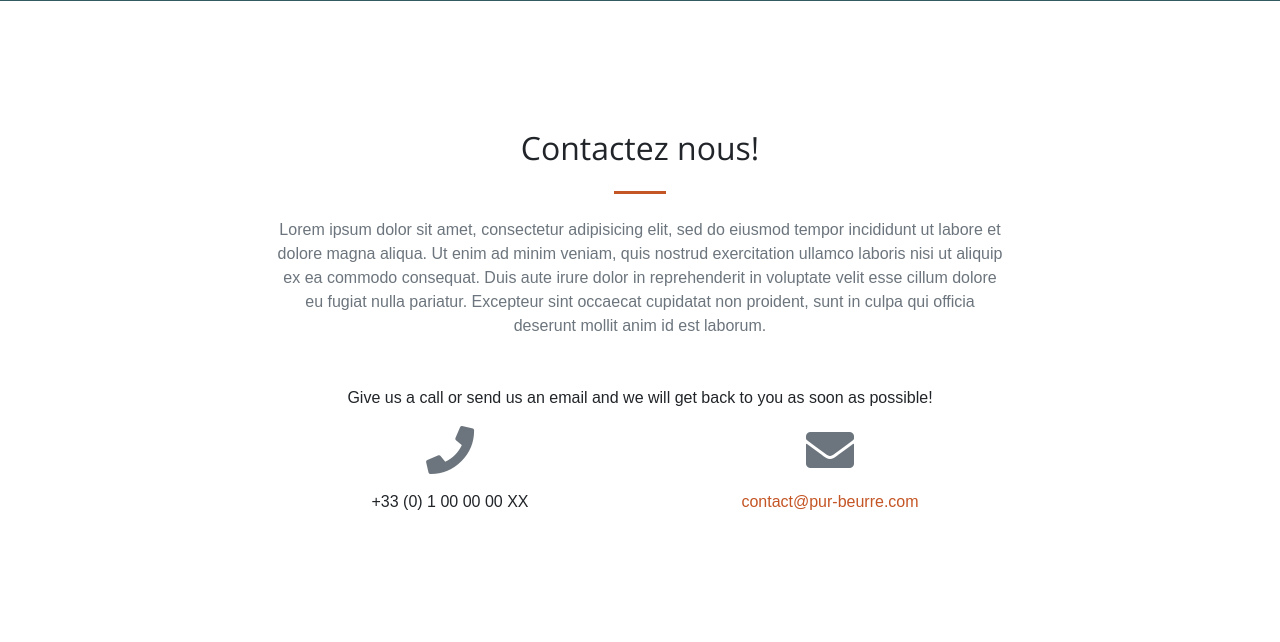
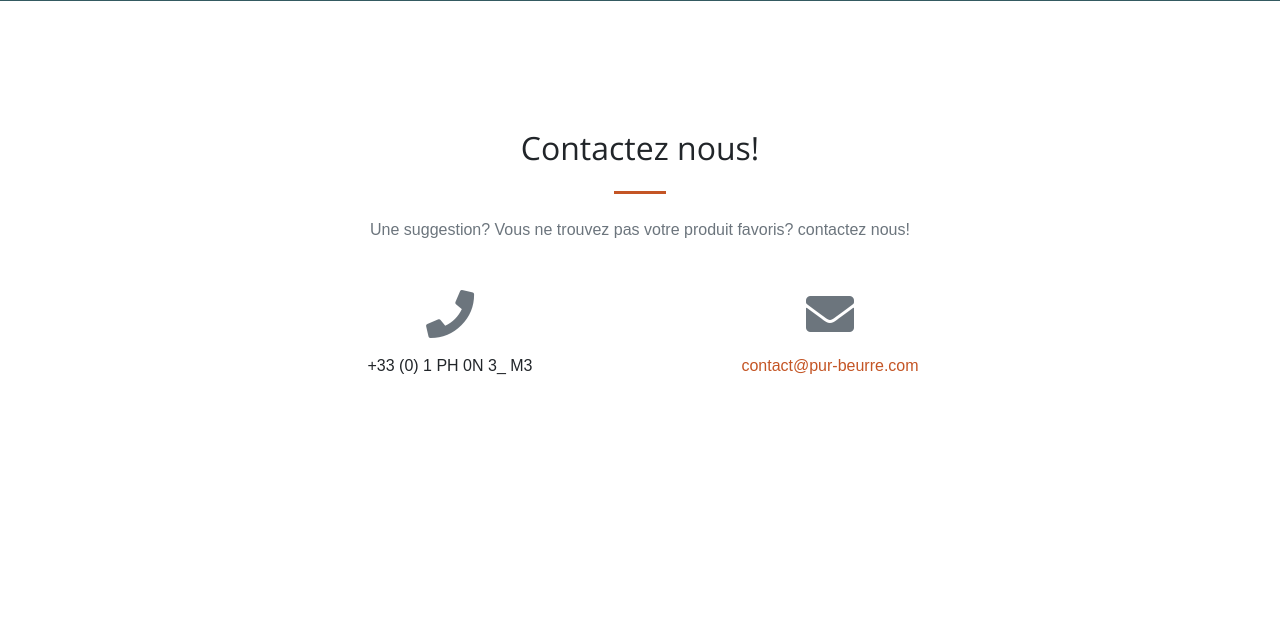
Before and after one commit to NicolasFlandrois/Pur-Beurre, a Django app: page / in a window 1280 px wide. Shown: the part 1253-1895 px from the top of the page. After the commit the page ends 1628 px from the top, so only its background shows below. Run offline with Django 3.2, Linux system fonts and the light colour scheme; some libraries are stand-ins or nearby versions; some web fonts are replaced.

Commit message:
Update - Contact (Info & URLS)
Not entirely successful. The URLS doesn't redirect to the contact section of Homepage... So far it only opens homepage.

```diff
--- a/home/templates/home/base.html
+++ b/home/templates/home/base.html
@@ -83,7 +83,7 @@
       </div>
       <div class="m-3 mx-auto small text-center text-muted">Copyright &copy; 2019 - Nicolas Flandrois</div>
       <div class="m-3 mx-auto small text-center text-muted">
-        <a href="#">Contact</a>
+        <a href="{% url 'home-contact' %}">Contact</a>
       </div>
     </div>
   </footer>
--- a/home/templates/home/home.html
+++ b/home/templates/home/home.html
@@ -127,19 +127,13 @@
         <div class="col-lg-8 text-center">
           <h2 class="mt-0">Contactez nous!</h2>
           <hr class="divider my-4">
-          <p class="text-muted mb-5"> Lorem ipsum dolor sit amet, consectetur adipisicing elit, sed do eiusmod
-          tempor incididunt ut labore et dolore magna aliqua. Ut enim ad minim veniam,
-          quis nostrud exercitation ullamco laboris nisi ut aliquip ex ea commodo
-          consequat. Duis aute irure dolor in reprehenderit in voluptate velit esse
-          cillum dolore eu fugiat nulla pariatur. Excepteur sint occaecat cupidatat non
-          proident, sunt in culpa qui officia deserunt mollit anim id est laborum. </p>
-        <p>Give us a call or send us an email and we will get back to you as soon as possible!</p>
+          <p class="text-muted mb-5"> Une suggestion? Vous ne trouvez pas votre produit favoris? contactez nous!</p>
         </div>
       </div>
       <div class="row">
         <div class="col-lg-4 ml-auto text-center mb-5 mb-lg-0">
           <i class="fas fa-phone fa-3x mb-3 text-muted"></i>
-          <div>+33 (0) 1 00 00 00 XX</div>
+          <div>+33 (0) 1 PH 0N 3_ M3</div>
         </div>
         <div class="col-lg-4 mr-auto text-center">
           <i class="fas fa-envelope fa-3x mb-3 text-muted"></i>
--- a/home/urls.py
+++ b/home/urls.py
@@ -3,5 +3,6 @@ from . import views
 
 urlpatterns = [
     path('legal/', views.legal, name='home-legal'),
+    path('contact/', views.home, name='home-contact'),
     path('', views.home, name='home-home'),
 ]
```
